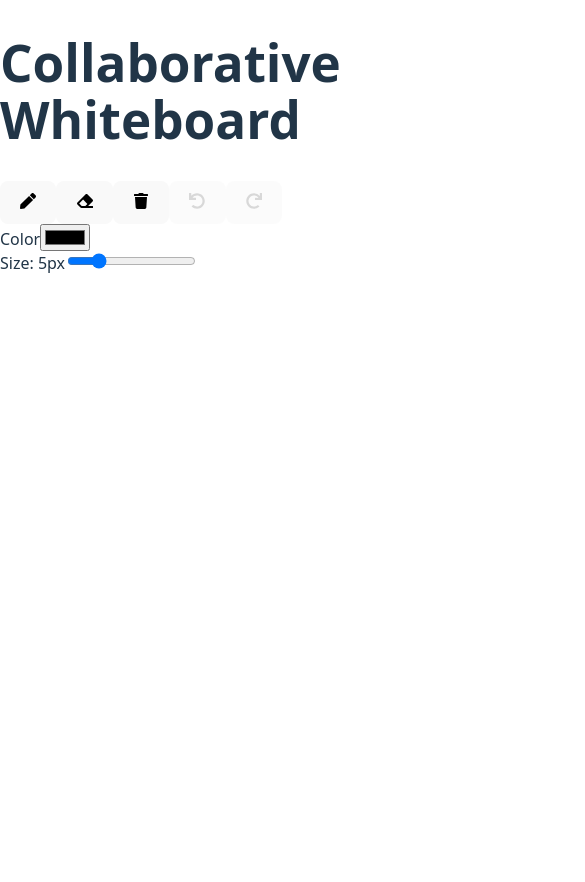
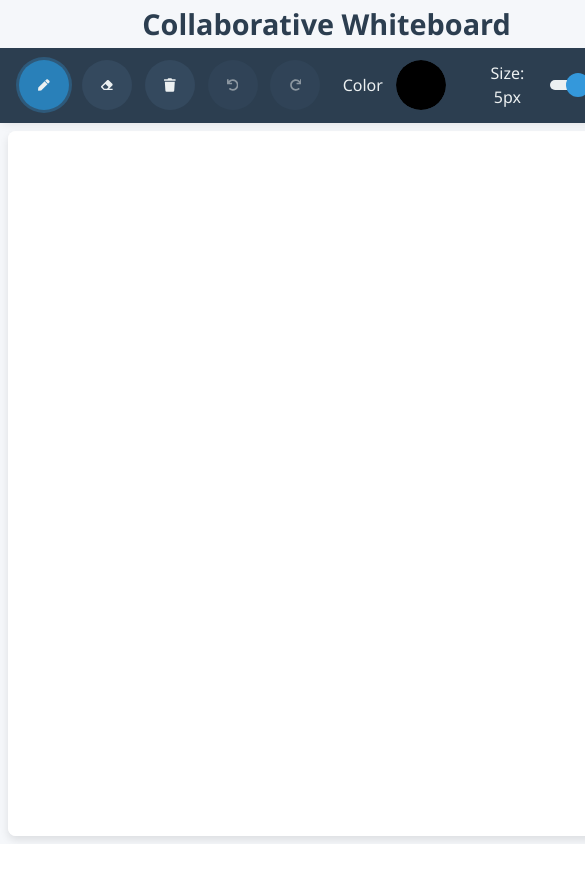
Before and after one commit to ishitacs/collaborative-whiteboard, a React (Vite) app in the folder frontend/my-whiteboard-app/: page / in a window 390 px wide. Shown: the top 882 px of the page, 585 px wide, since content can reach past the window. After the commit the page ends 844 px from the top, so only its background shows below. Built offline with nearby package versions, Linux system fonts and the light colour scheme; no server answers.

Commit message:
responsive

```diff
--- a/frontend/my-whiteboard-app/src/App.css
+++ b/frontend/my-whiteboard-app/src/App.css
@@ -1,10 +1,178 @@
-/* Add these styles to your App.css file */
+/* Main layout and responsive design */
+.App {
+  display: flex;
+  flex-direction: column;
+  height: 100vh;
+  background-color: #f5f7fa;
+  font-family: 'Segoe UI', Tahoma, Geneva, Verdana, sans-serif;
+}
 
-.canvas-container {
-  position: relative;
+h1 {
+  text-align: center;
+  color: #2c3e50;
+  margin: 0.5rem 0;
+  font-size: 1.8rem;
+}
+
+.main-content {
+  display: flex;
+  flex: 1;
   overflow: hidden;
 }
 
+/* Vertical toolbar styling */
+.vertical-toolbar {
+  display: flex;
+  flex-direction: column;
+  background-color: #2c3e50;
+  padding: 1rem;
+  width: 90px;
+  box-shadow: 2px 0 10px rgba(0, 0, 0, 0.1);
+  z-index: 10;
+}
+
+.tool-btn {
+  width: 60px;
+  height: 60px;
+  border-radius: 50%;
+  margin: 0.8rem auto;
+  display: flex;
+  align-items: center;
+  justify-content: center;
+  background-color: #34495e;
+  color: #ecf0f1;
+  border: none;
+  cursor: pointer;
+  transition: all 0.2s ease;
+  position: relative;
+}
+
+/* Larger icons */
+.tool-btn svg {
+  width: 24px;
+  height: 24px;
+}
+
+.tool-btn:hover {
+  background-color: #3498db;
+  transform: scale(1.05);
+}
+
+.tool-btn.active {
+  background-color: #2980b9;
+  box-shadow: 0 0 0 3px rgba(52, 152, 219, 0.3);
+}
+
+.tool-btn:disabled {
+  opacity: 0.5;
+  cursor: not-allowed;
+}
+
+/* Tooltip styling */
+.tool-btn::after {
+  content: attr(title);
+  position: absolute;
+  left: 120%;
+  top: 50%;
+  transform: translateY(-50%);
+  background-color: #34495e;
+  color: white;
+  padding: 0.5rem;
+  border-radius: 4px;
+  font-size: 0.9rem;
+  white-space: nowrap;
+  visibility: hidden;
+  opacity: 0;
+  transition: opacity 0.3s, visibility 0.3s;
+  pointer-events: none;
+  z-index: 100;
+}
+
+.tool-btn:hover::after {
+  visibility: visible;
+  opacity: 1;
+}
+
+/* Color picker and stroke width styling */
+.color-picker,
+.stroke-width {
+  margin: 1.5rem 0;
+  display: flex;
+  flex-direction: column;
+  align-items: center;
+}
+
+.color-picker label,
+.stroke-width label {
+  color: #ecf0f1;
+  margin-bottom: 0.8rem;
+  font-size: 1rem;
+  text-align: center;
+}
+
+/* Circular color picker */
+input[type="color"] {
+  -webkit-appearance: none;
+  width: 50px;
+  height: 50px;
+  border: none;
+  border-radius: 50%;
+  background: none;
+  cursor: pointer;
+  padding: 0;
+  overflow: hidden;
+}
+
+input[type="color"]::-webkit-color-swatch-wrapper {
+  padding: 0;
+  border-radius: 50%;
+}
+
+input[type="color"]::-webkit-color-swatch {
+  border: none;
+  border-radius: 50%;
+}
+
+input[type="color"]::-moz-color-swatch {
+  border: none;
+  border-radius: 50%;
+}
+
+input[type="range"] {
+  width: 100%;
+  margin: 0.8rem 0;
+  -webkit-appearance: none;
+  background: #ecf0f1;
+  height: 10px;
+  border-radius: 5px;
+}
+
+input[type="range"]::-webkit-slider-thumb {
+  -webkit-appearance: none;
+  width: 24px;
+  height: 24px;
+  background: #3498db;
+  border-radius: 50%;
+  cursor: pointer;
+}
+
+/* Canvas container styling */
+.canvas-container {
+  flex: 1;
+  position: relative;
+  overflow: hidden;
+  background-color: white;
+  border-radius: 8px;
+  margin: 0.5rem;
+  box-shadow: 0 4px 8px rgba(0, 0, 0, 0.1);
+}
+
+canvas {
+  display: block;
+  background-color: white;
+}
+
+/* Cursor and overlay */
 #cursor-overlay {
   position: absolute;
   top: 0;
@@ -20,4 +188,55 @@
   pointer-events: none;
   transform: translate(-50%, -50%);
   z-index: 1001;
+  filter: drop-shadow(0px 0px 2px rgba(0, 0, 0, 0.5));
 }
+
+/* Responsive adjustments */
+@media (max-width: 768px) {
+  .main-content {
+    flex-direction: column;
+  }
+
+  .vertical-toolbar {
+    width: 100%;
+    height: auto;
+    flex-direction: row;
+    justify-content: space-around;
+    padding: 0.8rem;
+    overflow-x: auto;
+  }
+
+  .tool-btn {
+    margin: 0 0.4rem;
+    width: 50px;
+    height: 50px;
+  }
+
+  .tool-btn svg {
+    width: 20px;
+    height: 20px;
+  }
+
+  .tool-btn::after {
+    left: 50%;
+    top: 120%;
+    transform: translateX(-50%);
+  }
+
+  .color-picker,
+  .stroke-width {
+    margin: 0 1rem;
+    flex-direction: row;
+    align-items: center;
+  }
+
+  .color-picker label,
+  .stroke-width label {
+    margin-right: 0.8rem;
+    margin-bottom: 0;
+  }
+
+  input[type="range"] {
+    width: 100px;
+  }
+}
--- a/frontend/my-whiteboard-app/src/App.jsx
+++ b/frontend/my-whiteboard-app/src/App.jsx
@@ -3,8 +3,8 @@ import { FaPen, FaEraser, FaTrash, FaUndo, FaRedo } from "react-icons/fa";
 import { io } from "socket.io-client";
 import "./App.css";
 
-const socket = io("https://collaborative-whiteboard-fsg8.onrender.com");
-//const socket = io("http://localhost:1000");
+//const socket = io("https://collaborative-whiteboard-fsg8.onrender.com");
+const socket = io("http://localhost:1001");
 
 function App() {
     const [isDrawing, setIsDrawing] = useState(false);
@@ -14,7 +14,7 @@ function App() {
     const [history, setHistory] = useState([]);
     const [redoStack, setRedoStack] = useState([]);
     const [canUndoRedo, setCanUndoRedo] = useState({ canUndo: false, canRedo: false });
-    const [activeUsers, setActiveUsers] = useState([]); // Track active users
+    const [activeUsers, setActiveUsers] = useState([]);
     const canvasRef = useRef(null);
     const ctxRef = useRef(null);
     const lastPoint = useRef({ x: 0, y: 0 });
@@ -24,11 +24,10 @@ function App() {
     const userId = useRef(null);
     const globalCanvasState = useRef(null);
     const userStrokes = useRef({});
-    const cursorsRef = useRef({}); // Store cursor positions of all users
+    const cursorsRef = useRef({});
+    const userLastPoints = useRef({}); // Track last point for each user
 
-    // Maintain separate history per user
     useEffect(() => {
-        // Update undo/redo button state
         setCanUndoRedo({
             canUndo: userStrokes.current[socket.id]?.length > 0,
             canRedo: redoStack.length > 0 && redoStack.some(action => action.userId === socket.id)
@@ -37,34 +36,25 @@ function App() {
 
     useEffect(() => {
         const canvas = canvasRef.current;
-        canvas.width = window.innerWidth * 0.85; // Adjusted to account for side toolbar
+        canvas.width = window.innerWidth * 0.85;
         canvas.height = window.innerHeight * 0.9;
         const ctx = canvas.getContext("2d");
         ctx.lineCap = "round";
         ctx.lineJoin = "round";
         ctxRef.current = ctx;
         userStrokes.current = {};
+        userLastPoints.current = {}; // Initialize last points storage
 
-        // Check if device supports touch
         isTouchDevice.current = 'ontouchstart' in window || navigator.maxTouchPoints > 0;
-
-        // Set custom cursor based on current tool
         updateCursor();
-
-        // Create cursor overlay for other users
         createCursorOverlay();
 
-        // Handle window resize
         const handleResize = () => {
             const imageData = canvas.toDataURL();
             canvas.width = window.innerWidth * 0.85;
             canvas.height = window.innerHeight * 0.9;
-
-            // Restore context properties
             ctx.lineCap = "round";
             ctx.lineJoin = "round";
-
-            // Restore drawing
             const img = new Image();
             img.onload = () => ctx.drawImage(img, 0, 0);
             img.src = imageData;
@@ -72,19 +62,15 @@ function App() {
 
         window.addEventListener('resize', handleResize);
 
-        // Listen for new user connections
         socket.on("newUser", (user) => {
             if (user.id === socket.id) {
                 userColor.current = user.color;
                 userId.current = user.id;
-
-                // Initialize user strokes
                 if (!userStrokes.current[socket.id]) {
                     userStrokes.current[socket.id] = [];
                 }
+                userLastPoints.current[socket.id] = null; // Initialize last point for new user
             }
-
-            // Update active users list
             setActiveUsers(prev => {
                 if (!prev.some(u => u.id === user.id)) {
                     return [...prev, user];
@@ -93,25 +79,23 @@ function App() {
             });
         });
 
-        // Listen for initial canvas state
         socket.on("initialCanvas", (data) => {
             if (data.state) {
                 loadCanvasState(data.state);
                 globalCanvasState.current = data.state;
             }
-
-            // Initialize user strokes from server data
             if (data.userStrokes) {
                 userStrokes.current = data.userStrokes;
             }
-
-            // Initialize active users
             if (data.users) {
                 setActiveUsers(data.users);
+                // Initialize last points for all users
+                data.users.forEach(user => {
+                    userLastPoints.current[user.id] = null;
+                });
             }
         });
 
-        // Listen for cursor movement from other users
         socket.on("cursorMove", (data) => {
             if (data.userId !== socket.id) {
                 cursorsRef.current[data.userId] = {
@@ -124,11 +108,9 @@ function App() {
             }
         });
 
-        // Listen for drawing from other users
         socket.on("drawing", (data) => {
-            const { x, y, color, strokeWidth, isEraser, prevX, prevY, userId: drawingUserId, isNewStroke } = data;
+            const { x, y, color, strokeWidth, isEraser, userId: drawingUserId, isNewStroke } = data;
 
-            // Update cursor position for this user
             if (drawingUserId !== socket.id) {
                 cursorsRef.current[drawingUserId] = {
                     x, y, color, isDrawing: true
@@ -136,33 +118,37 @@ function App() {
                 updateCursors();
 
                 ctxRef.current.beginPath();
+
+                if (isNewStroke || !userLastPoints.current[drawingUserId]) {
+                    // Start new stroke
+                    ctxRef.current.moveTo(x, y);
+                    userLastPoints.current[drawingUserId] = { x, y };
+                } else {
+                    // Continue from last point
+                    const lastPoint = userLastPoints.current[drawingUserId];
+                    ctxRef.current.moveTo(lastPoint.x, lastPoint.y);
+                    ctxRef.current.lineTo(x, y);
+                }
+
                 ctxRef.current.strokeStyle = isEraser ? "#FFFFFF" : color;
                 ctxRef.current.lineWidth = strokeWidth;
+                ctxRef.current.stroke();
 
-                if (isNewStroke || prevX === null || prevY === null) {
-                    // Start a new path if this is the beginning of a stroke
-                    ctxRef.current.moveTo(x, y);
-                    ctxRef.current.lineTo(x, y);
-                } else {
-                    // Continue the existing stroke
-                    ctxRef.current.moveTo(prevX, prevY);
-                    ctxRef.current.lineTo(x, y);
-                }
-                ctxRef.current.stroke();
+                // Update last point for this user
+                userLastPoints.current[drawingUserId] = { x, y };
             }
         });
 
-        // Listen for strokeEnd from other users
         socket.on("strokeEnd", (data) => {
-            // Add the stroke to the appropriate user's history
             if (!userStrokes.current[data.userId]) {
                 userStrokes.current[data.userId] = [];
             }
-
             userStrokes.current[data.userId].push(data.stroke);
             globalCanvasState.current = data.globalState;
 
-            // Update cursor state to not drawing
+            // Reset last point for the user who finished their stroke
+            userLastPoints.current[data.userId] = null;
+
             if (cursorsRef.current[data.userId]) {
                 cursorsRef.current[data.userId].isDrawing = false;
                 updateCursors();
@@ -172,53 +158,39 @@ function App() {
         socket.on("clear", () => {
             ctx.clearRect(0, 0, canvas.width, canvas.height);
             userStrokes.current = {};
+            userLastPoints.current = {}; // Reset all last points
             setHistory([]);
             setRedoStack([]);
             globalCanvasState.current = null;
         });
 
-        // Listen for undo from other users
         socket.on("undo", (data) => {
-            // Update the global canvas state
             globalCanvasState.current = data.globalState;
-
-            // Update the strokes for the user who did the undo
             if (userStrokes.current[data.userId]) {
                 userStrokes.current[data.userId] = userStrokes.current[data.userId].slice(0, -1);
             }
-
-            // Reload the canvas with the new state
             loadCanvasState(data.globalState);
+            userLastPoints.current[data.userId] = null; // Reset last point for the user
         });
 
-        // Listen for redo from other users
         socket.on("redo", (data) => {
-            // Update the global canvas state
             globalCanvasState.current = data.globalState;
-
-            // Add the stroke back to the user's history
             if (data.stroke && data.userId) {
                 if (!userStrokes.current[data.userId]) {
                     userStrokes.current[data.userId] = [];
                 }
                 userStrokes.current[data.userId].push(data.stroke);
             }
-
-            // Reload the canvas with the new state
             loadCanvasState(data.globalState);
         });
 
-        // User disconnect
         socket.on("userDisconnected", (userId) => {
-            // Remove from active users
             setActiveUsers(prev => prev.filter(user => user.id !== userId));
-
-            // Remove cursor
             delete cursorsRef.current[userId];
+            delete userLastPoints.current[userId]; // Clean up last point for disconnected user
             updateCursors();
         });
 
-        // Cleanup
         return () => {
             socket.off("newUser");
             socket.off("initialCanvas");
@@ -233,7 +205,6 @@ function App() {
         };
     }, []);
 
-    // Create cursor overlay element
     const createCursorOverlay = () => {
         if (!document.getElementById('cursor-overlay')) {
             const overlay = document.createElement('div');
@@ -245,23 +216,18 @@ function App() {
             overlay.style.width = '100%';
             overlay.style.height = '100%';
             overlay.style.zIndex = '1000';
-
-            // Add to canvas container
             const canvasContainer = document.querySelector('.canvas-container');
             canvasContainer.style.position = 'relative';
             canvasContainer.appendChild(overlay);
         }
     };
 
-    // Update cursor positions of all users
     const updateCursors = () => {
         const overlay = document.getElementById('cursor-overlay');
         if (!overlay) return;
 
-        // Clear existing cursors
         overlay.innerHTML = '';
 
-        // Add cursor for each user
         Object.keys(cursorsRef.current).forEach(uid => {
             const cursorData = cursorsRef.current[uid];
             if (!cursorData) return;
@@ -273,7 +239,6 @@ function App() {
             cursor.style.top = `${cursorData.y}px`;
             cursor.style.pointerEvents = 'none';
 
-            // Draw cursor with different style based on if user is drawing
             if (cursorData.isDrawing) {
                 cursor.innerHTML = `
                     <svg width="16" height="16" viewBox="0 0 16 16">
@@ -292,7 +257,6 @@ function App() {
         });
     };
 
-    // Update cursor based on current tool
     const updateCursor = () => {
         if (!canvasRef.current) return;
 
@@ -303,16 +267,12 @@ function App() {
         }
     };
 
-    // Effect to update cursor when tool changes
     useEffect(() => {
         updateCursor();
     }, [isEraser]);
 
-    // Track cursor movement on the canvas
     const trackCursorMovement = (e) => {
         const { offsetX, offsetY } = getCoordinates(e);
-
-        // Broadcast cursor position to other users
         socket.emit("cursorMove", {
             userId: socket.id,
             x: offsetX,
@@ -322,10 +282,8 @@ function App() {
         });
     };
 
-    // Get coordinates from mouse or touch event
     const getCoordinates = (event) => {
         if (event.touches) {
-            // Touch event
             const touch = event.touches[0];
             const rect = canvasRef.current.getBoundingClientRect();
             return {
@@ -333,7 +291,6 @@ function App() {
                 offsetY: touch.clientY - rect.top
             };
         } else {
-            // Mouse event
             return {
                 offsetX: event.nativeEvent.offsetX,
                 offsetY: event.nativeEvent.offsetY
@@ -350,8 +307,8 @@ function App() {
         ctxRef.current.moveTo(offsetX, offsetY);
         setIsDrawing(true);
         lastPoint.current = { x: offsetX, y: offsetY };
+        userLastPoints.current[socket.id] = { x: offsetX, y: offsetY };
 
-        // Reset the current stroke
         currentStroke.current = [{
             x: offsetX,
             y: offsetY,
@@ -361,7 +318,6 @@ function App() {
             userId: socket.id
         }];
 
-        // Update cursor state
         socket.emit("cursorMove", {
             userId: socket.id,
             x: offsetX,
@@ -370,21 +326,17 @@ function App() {
             isDrawing: true
         });
 
-        // Emit the first point of the stroke with isNewStroke flag
         socket.emit("drawing", {
             x: offsetX,
             y: offsetY,
             color,
             strokeWidth,
             isEraser,
-            prevX: null,
-            prevY: null,
             userId: socket.id,
             isNewStroke: true
         });
     };
 
-    // Touch event handlers
     const handleTouchStart = (e) => {
         e.preventDefault();
         startDrawing(e);
@@ -393,7 +345,6 @@ function App() {
     const handleTouchMove = (e) => {
         e.preventDefault();
         if (!isDrawing) return;
-
         const { offsetX, offsetY } = getCoordinates(e);
         draw(offsetX, offsetY);
     };
@@ -405,13 +356,9 @@ function App() {
 
     const handleMouseMove = (e) => {
         if (isTouchDevice.current) return;
-
         trackCursorMovement(e);
-
-        const { offsetX, offsetY } = getCoordinates(e);
-
-        // Update for drawing if needed
         if (isDrawing) {
+            const { offsetX, offsetY } = getCoordinates(e);
             draw(offsetX, offsetY);
         }
     };
@@ -419,12 +366,13 @@ function App() {
     const draw = (offsetX, offsetY) => {
         if (!isDrawing) return;
 
+        ctxRef.current.beginPath();
+        ctxRef.current.moveTo(lastPoint.current.x, lastPoint.current.y);
         ctxRef.current.lineTo(offsetX, offsetY);
         ctxRef.current.strokeStyle = isEraser ? "#FFFFFF" : color;
         ctxRef.current.lineWidth = strokeWidth;
         ctxRef.current.stroke();
 
-        // Add the point to the current stroke
         currentStroke.current.push({
             x: offsetX,
             y: offsetY,
@@ -434,23 +382,18 @@ function App() {
             userId: socket.id
         });
 
-        // Calculate if this is the first point in a new stroke
-        const isNewStroke = currentStroke.current.length === 1;
-
-        // Broadcast the drawing to other clients
         socket.emit("drawing", {
             x: offsetX,
             y: offsetY,
             color,
             strokeWidth,
             isEraser,
-            prevX: lastPoint.current.x,
-            prevY: lastPoint.current.y,
             userId: socket.id,
-            isNewStroke: isNewStroke
+            isNewStroke: false
         });
 
         lastPoint.current = { x: offsetX, y: offsetY };
+        userLastPoints.current[socket.id] = { x: offsetX, y: offsetY };
     };
 
     const stopDrawing = () => {
@@ -459,29 +402,23 @@ function App() {
         setIsDrawing(false);
 
         if (currentStroke.current.length > 0) {
-            // Save the stroke to user's history
             if (!userStrokes.current[socket.id]) {
                 userStrokes.current[socket.id] = [];
             }
 
             const currentStrokeData = [...currentStroke.current];
             userStrokes.current[socket.id].push(currentStrokeData);
-
-            // Reset any redos
             setRedoStack([]);
 
-            // Save the global canvas state
             const currentCanvasState = canvasRef.current.toDataURL();
             globalCanvasState.current = currentCanvasState;
 
-            // Notify other clients that this stroke is complete
             socket.emit("strokeEnd", {
                 userId: socket.id,
                 stroke: currentStrokeData,
                 globalState: currentCanvasState
             });
 
-            // Update cursor state to not drawing
             socket.emit("cursorMove", {
                 userId: socket.id,
                 x: lastPoint.current.x,
@@ -492,10 +429,10 @@ function App() {
         }
 
         lastPoint.current = { x: 0, y: 0 };
+        userLastPoints.current[socket.id] = null;
         currentStroke.current = [];
     };
 
-    // Load a specific canvas state
     const loadCanvasState = (imageData) => {
         if (!imageData) {
             ctxRef.current.clearRect(0, 0, canvasRef.current.width, canvasRef.current.height);
@@ -515,23 +452,17 @@ function App() {
             return;
         }
 
-        // Get the stroke to undo
         const strokeToUndo = userStrokes.current[socket.id].pop();
-
-        // Add to redo stack
         setRedoStack(prev => [{
             stroke: strokeToUndo,
             userId: socket.id
         }, ...prev]);
 
-        // Redraw the canvas without this user's last stroke
         recreateCanvas();
 
-        // Get the new canvas state
         const newCanvasState = canvasRef.current.toDataURL();
         globalCanvasState.current = newCanvasState;
 
-        // Notify other clients
         socket.emit("undo", {
             userId: socket.id,
             globalState: newCanvasState
@@ -542,30 +473,24 @@ function App() {
         const redoIndex = redoStack.findIndex(item => item.userId === socket.id);
         if (redoIndex === -1) return;
 
-        // Get the stroke to redo
         const itemToRedo = redoStack[redoIndex];
 
-        // Add the stroke back to the user's history
         if (!userStrokes.current[socket.id]) {
             userStrokes.current[socket.id] = [];
         }
         userStrokes.current[socket.id].push(itemToRedo.stroke);
 
-        // Remove from redo stack
         setRedoStack(prev => {
             const newStack = [...prev];
             newStack.splice(redoIndex, 1);
             return newStack;
         });
 
-        // Redraw the canvas with this stroke
         recreateCanvas();
 
-        // Get the new canvas state
         const newCanvasState = canvasRef.current.toDataURL();
         globalCanvasState.current = newCanvasState;
 
-        // Notify other clients
         socket.emit("redo", {
             userId: socket.id,
             stroke: itemToRedo.stroke,
@@ -573,11 +498,9 @@ function App() {
         });
     };
 
-    // Recreate the canvas from all stored strokes
     const recreateCanvas = () => {
         ctxRef.current.clearRect(0, 0, canvasRef.current.width, canvasRef.current.height);
 
-        // Redraw strokes from all users
         Object.keys(userStrokes.current).forEach(uid => {
             userStrokes.current[uid].forEach(stroke => {
                 if (stroke && stroke.length > 0) {
@@ -587,7 +510,6 @@ function App() {
         });
     };
 
-    // Helper to draw a stroke
     const drawStroke = (stroke) => {
         if (!stroke || stroke.length === 0) return;
 
@@ -595,19 +517,16 @@ function App() {
 
         for (let i = 0; i < stroke.length; i++) {
             const point = stroke[i];
-
-            if (!point) continue; // Skip undefined points
+            if (!point) continue;
 
             ctx.beginPath();
             ctx.strokeStyle = point.isEraser ? "#FFFFFF" : point.color;
             ctx.lineWidth = point.strokeWidth;
 
             if (i === 0) {
-                // First point in stroke
                 ctx.moveTo(point.x, point.y);
                 ctx.lineTo(point.x, point.y);
             } else {
-                // Connect to previous point
                 const prevPoint = stroke[i - 1];
                 if (prevPoint) {
                     ctx.moveTo(prevPoint.x, prevPoint.y);
@@ -623,6 +542,7 @@ function App() {
         socket.emit("clear");
         ctxRef.current.clearRect(0, 0, canvasRef.current.width, canvasRef.current.height);
         userStrokes.current = {};
+        userLastPoints.current = {};
         setHistory([]);
         setRedoStack([]);
         globalCanvasState.current = null;
```
Also changed, not shown: 1 other file (tests, documents, lock files or other folders).
